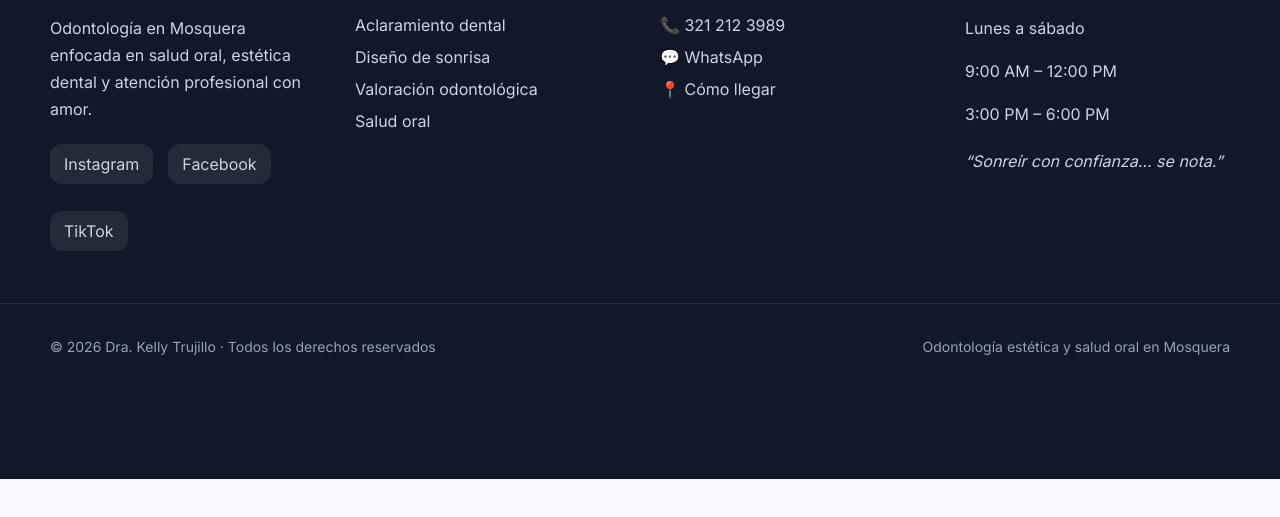
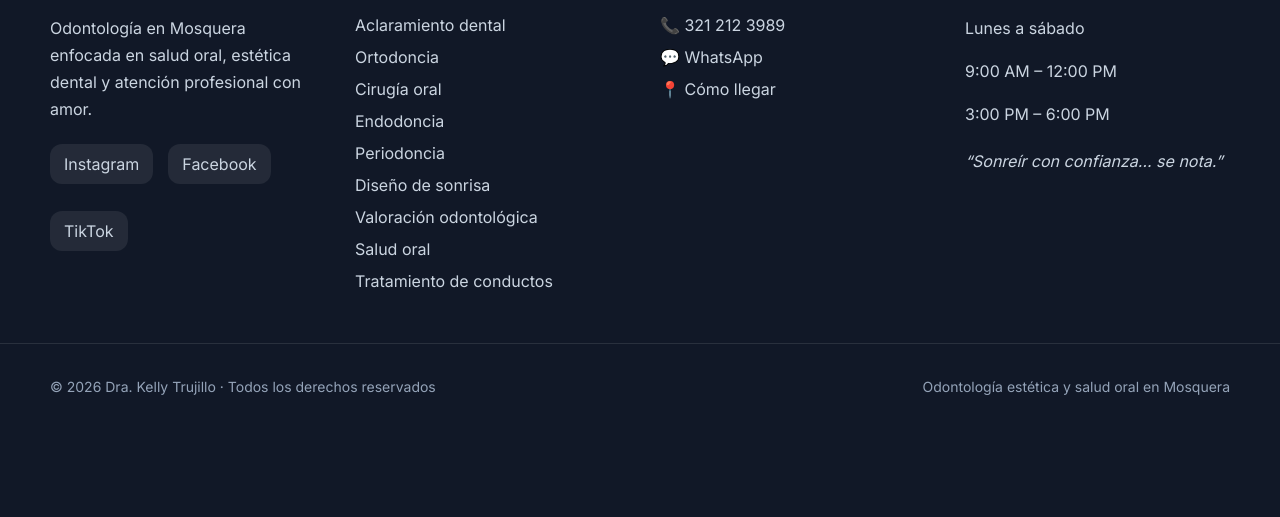
Before and after one commit to senpaihardware-bot/odontologiakelly, a plain HTML site: page index.html in a window 1280 px wide. Shown: the part 3938-4455 px from the top of the page. Before the commit the page ends 4417 px from the top, so only its background shows below. Drawn offline with Linux system fonts and the light colour scheme.

Commit message:
Update index.html

```diff
--- a/index.html
+++ b/index.html
@@ -510,11 +510,15 @@
 
           <div class="footer-col">
             <h3>Servicios</h3>
-
             <a href="#servicios">Aclaramiento dental</a>
+            <a href="#servicios">Ortodoncia</a>
+            <a href="#servicios">Cirugía oral</a>
+            <a href="#servicios">Endodoncia</a>
+            <a href="#servicios">Periodoncia</a>
             <a href="#servicios">Diseño de sonrisa</a>
             <a href="#servicios">Valoración odontológica</a>
             <a href="#servicios">Salud oral</a>
+            <a href="#servicios">Tratamiento de conductos</a>
           </div>
 
           <div class="footer-col">
```
